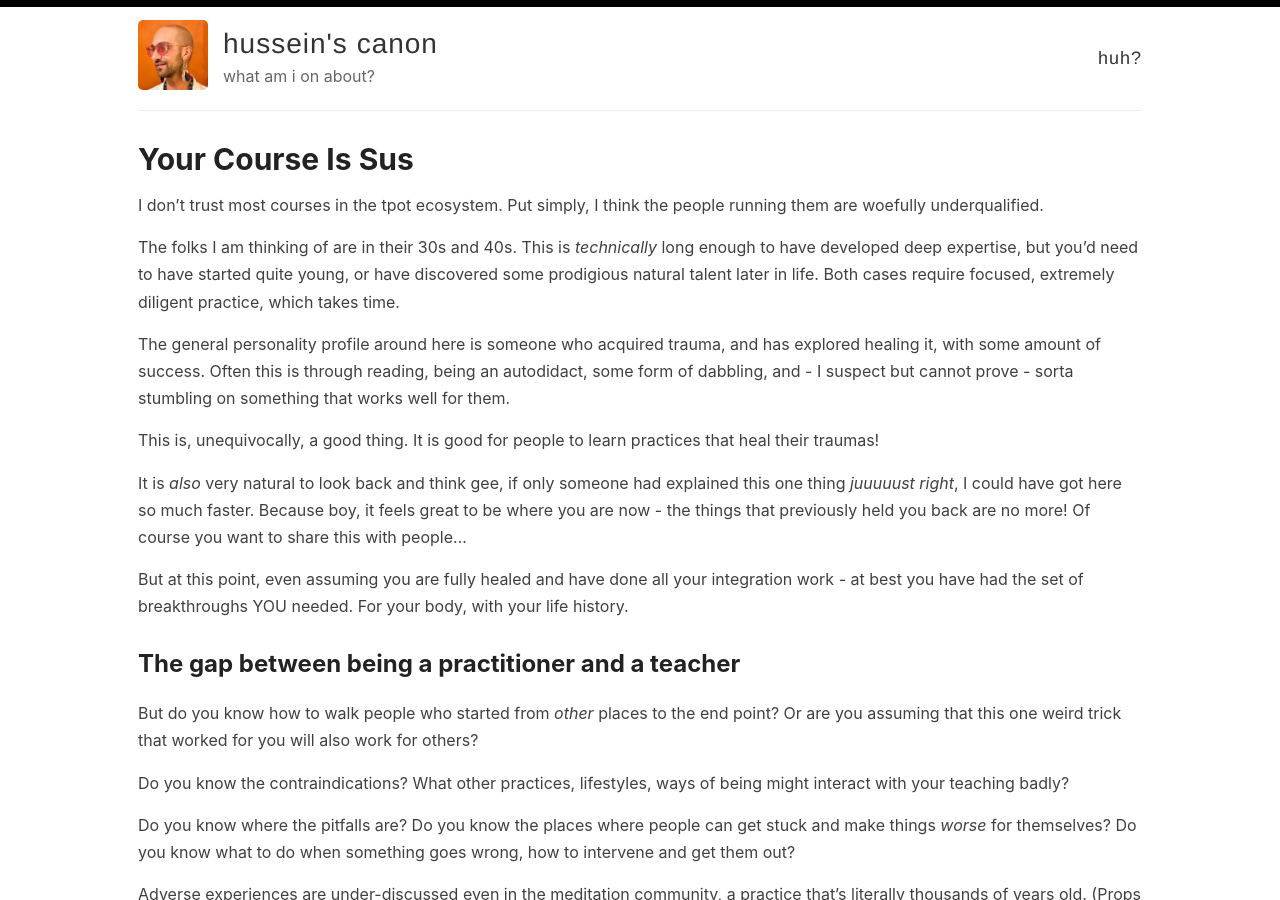
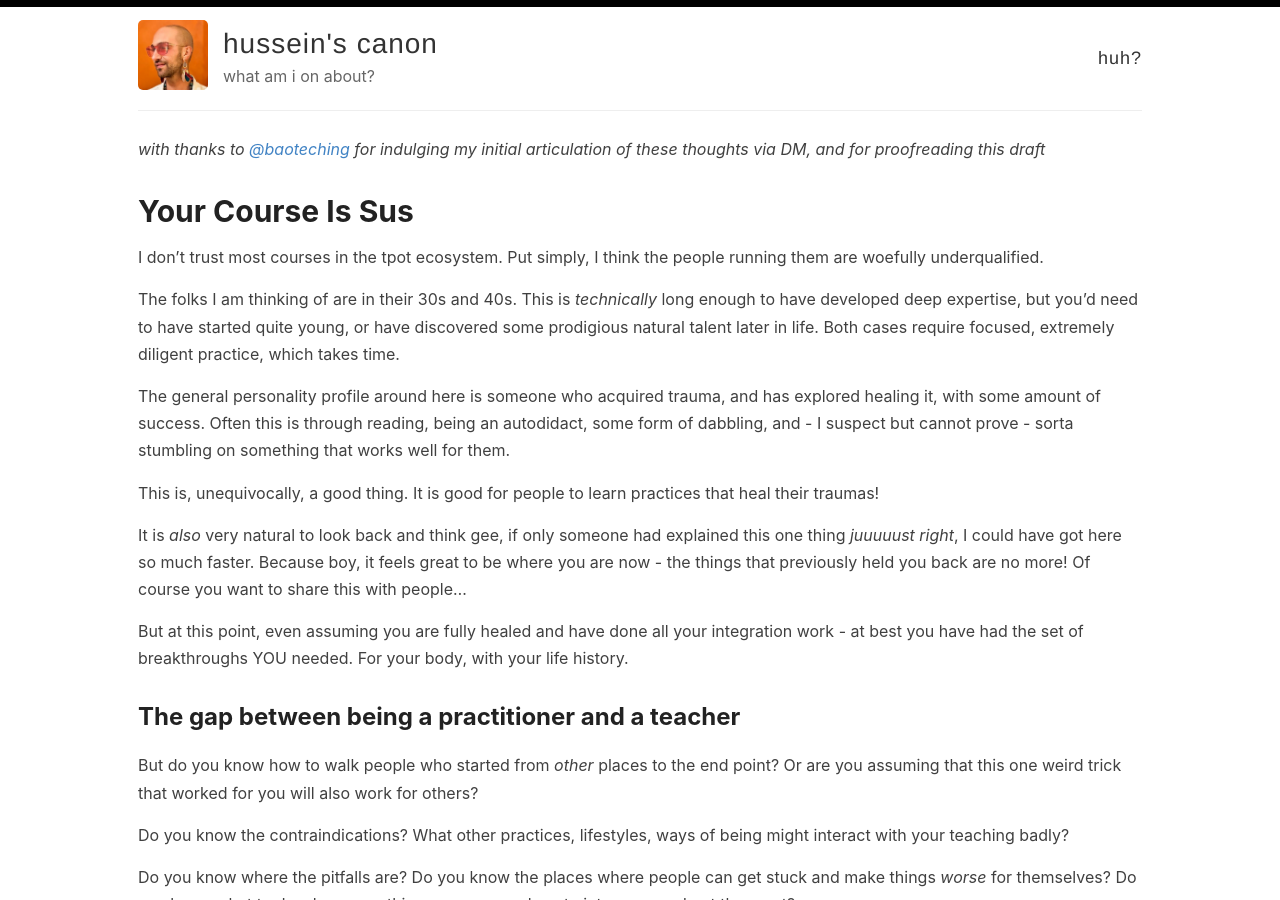
Before and after one commit to helgridly/canonize, a Jekyll site: the page built from drafts/your-course-is-sus.md, in a window 1280 px wide and 900 px high. Built offline with Jekyll 4.4.1, drawn with Linux system fonts in a browser that asks for light colours.

Commit message:
credit bao

```diff
--- a/drafts/your-course-is-sus.md
+++ b/drafts/your-course-is-sus.md
@@ -1,12 +1,17 @@
 ---
 layout: canon
 title: Your Course Is Sus
+hidetitle: true
 creation_date: 2025-01-04 23:19:47+00:00
 last_updated: 2025-01-04 23:19:47+00:00
 mentions: ['baoteching']
 tags: ['twitter', 'growth', 'healing', 'pontificating']
 sources: []
 ---
+
+_with thanks to [@baoteching](https://twitter.com/baoteching) for indulging my initial articulation of these thoughts via DM, and for proofreading this draft_
+
+# Your Course Is Sus
 
 I don't trust most courses in the tpot ecosystem. Put simply, I think the people running them are woefully underqualified.
 
```
